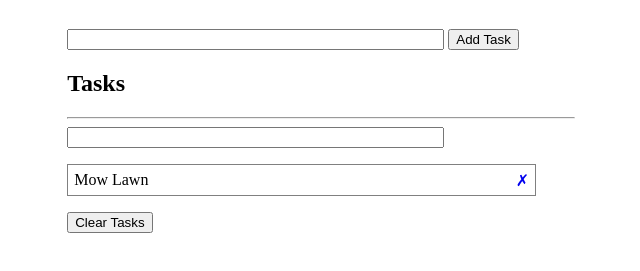
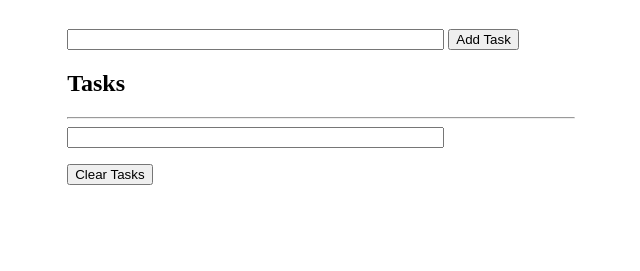
Before and after one commit to KamajiiSC/Task-list, a plain HTML site: page index.html in a window 1280 px wide. Shown: the part 95-366 px from the top of the page, without its empty margins (320-960 px from the left). Drawn offline with Linux system fonts and the light colour scheme.

Commit message:
remove example

```diff
--- a/index.html
+++ b/index.html
@@ -20,7 +20,6 @@
       <input type="text" name="" id="sortInput">
       <br/>
       <ul id="list">
-        <li>Mow Lawn <a align="right" href='#'>&#10007;</a></li>
       </ul>
       <input type="submit" value="Clear Tasks"name="" id="btnClear">
     </form>
```
